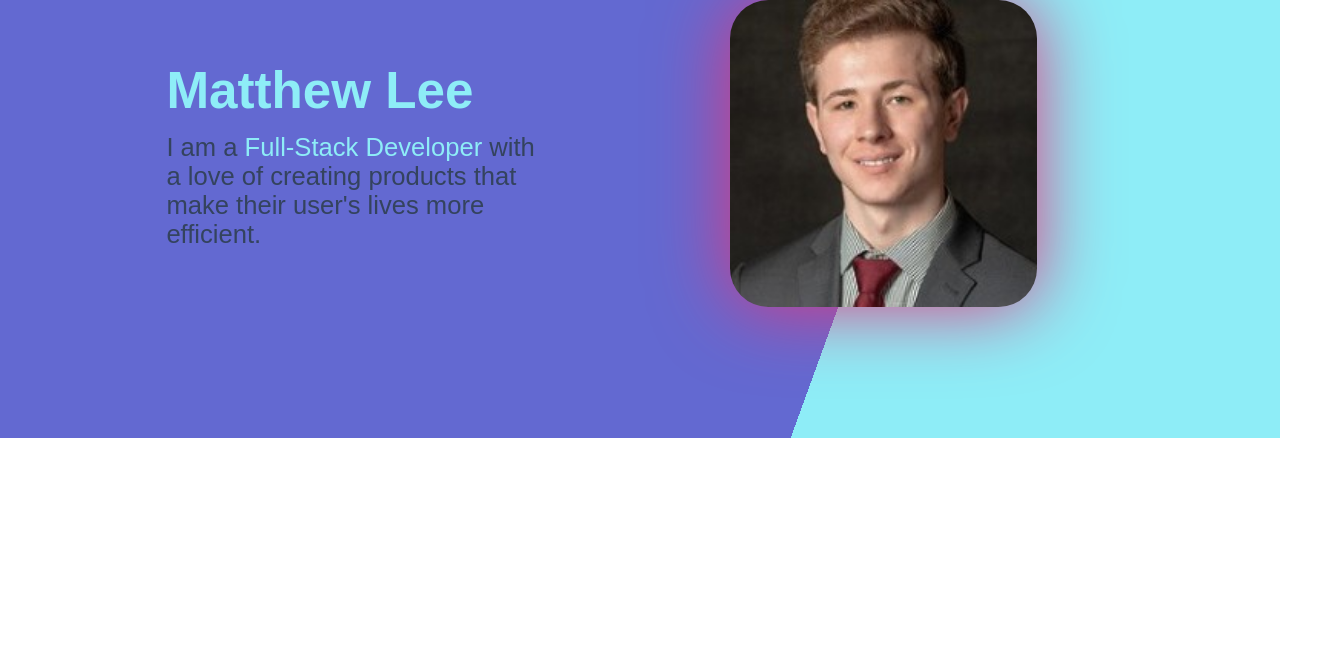
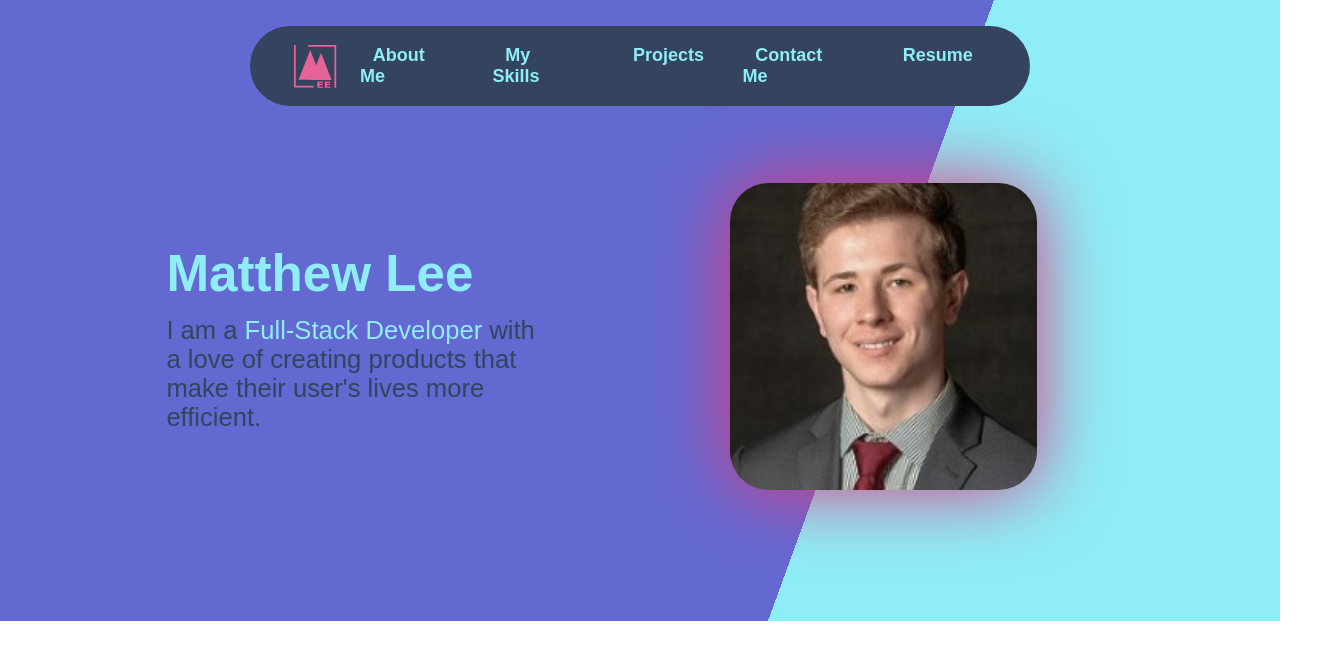
Before and after one commit to mdlee1998/portfolio-site, a React (Create React App) app in the folder frontend/: page / in a window 1280 px wide. Shown: the top 660 px of the page, 1331 px wide, since content can reach past the window. Built offline with nearby package versions, Linux system fonts and the light colour scheme.

Commit message:
Navbar with logo added

```diff
--- a/frontend/src/components/Intro.js
+++ b/frontend/src/components/Intro.js
@@ -4,6 +4,7 @@ import Navbar from "./Navbar";
 const Intro = () => {
   return (
     <section className="intro">
+        <Navbar></Navbar>
       <div className="inner-content">
         <article>
           <h1>Matthew Lee</h1>
--- /dev/null
+++ b/frontend/src/components/Navbar.js
@@ -0,0 +1,36 @@
+import logo from '../img/logo.svg';
+
+const Navbar = () => {
+    return (
+            <header className='navbar'>
+                <nav>
+                    <div>
+                        <a href="localhost:3000" className='logo'>
+                            <img src={logo} alt="" />
+                        </a>
+                    </div>
+                    <div>
+                        <ul>
+                            <li>
+                                <a href="">About Me</a>
+                            </li>
+                            <li>
+                                <a href="">My Skills</a>
+                            </li>
+                            <li>
+                                <a href="">Projects</a>
+                            </li>
+                            <li>
+                                <a href="">Contact Me</a>
+                            </li>
+                            <li>
+                                <a href="">Resume</a>
+                            </li>
+                        </ul>
+                    </div>
+                </nav>
+            </header>
+     );
+}
+
+export default Navbar;
--- a/frontend/src/index.scss
+++ b/frontend/src/index.scss
@@ -83,4 +83,60 @@ section {
         }
       }
     }
+
+    .navbar {
+        display: flex;
+        justify-content: center;
+        align-items: center;
+        width: 100%;
+        padding-left: 4rem;
+        padding-right: 4rem;
+        margin-top: 2rem;
+        margin-bottom: 6rem;
+
+        img {
+          position: relative;
+          left: 3rem;
+          top: 0.5rem;
+          width: 4rem;
+          height: 4rem;
+        }
+
+        >nav {
+          padding: 0.5rem;
+          background: $delft;
+          border-radius: 4rem;
+            display: flex;
+            justify-content: space-between;
+            width: 60%;
+
+            >div {
+                align-items: center;
+                display: flex;
+            }
+            ul {
+                display: flex;
+                justify-content: space-between;
+                list-style-type: none;
+                margin-right: 2rem;
+
+                >li {
+                    margin-right: 1rem;
+                    margin-left: 1rem;
+                    >a {
+                      text-decoration: none;
+                      color: $electricBlue;
+                      font-size: large;
+                      font-weight: bold;
+                      padding: 1rem;
+                      &:hover {
+                        background-color: $electricBlue;
+                        border-radius: 3rem;
+                        color: $delft;
+                      }
+                    }
+                }
+            }
+        }
+    }
 }
```
Also changed, not shown: frontend/src/img/logo.svg (added).
